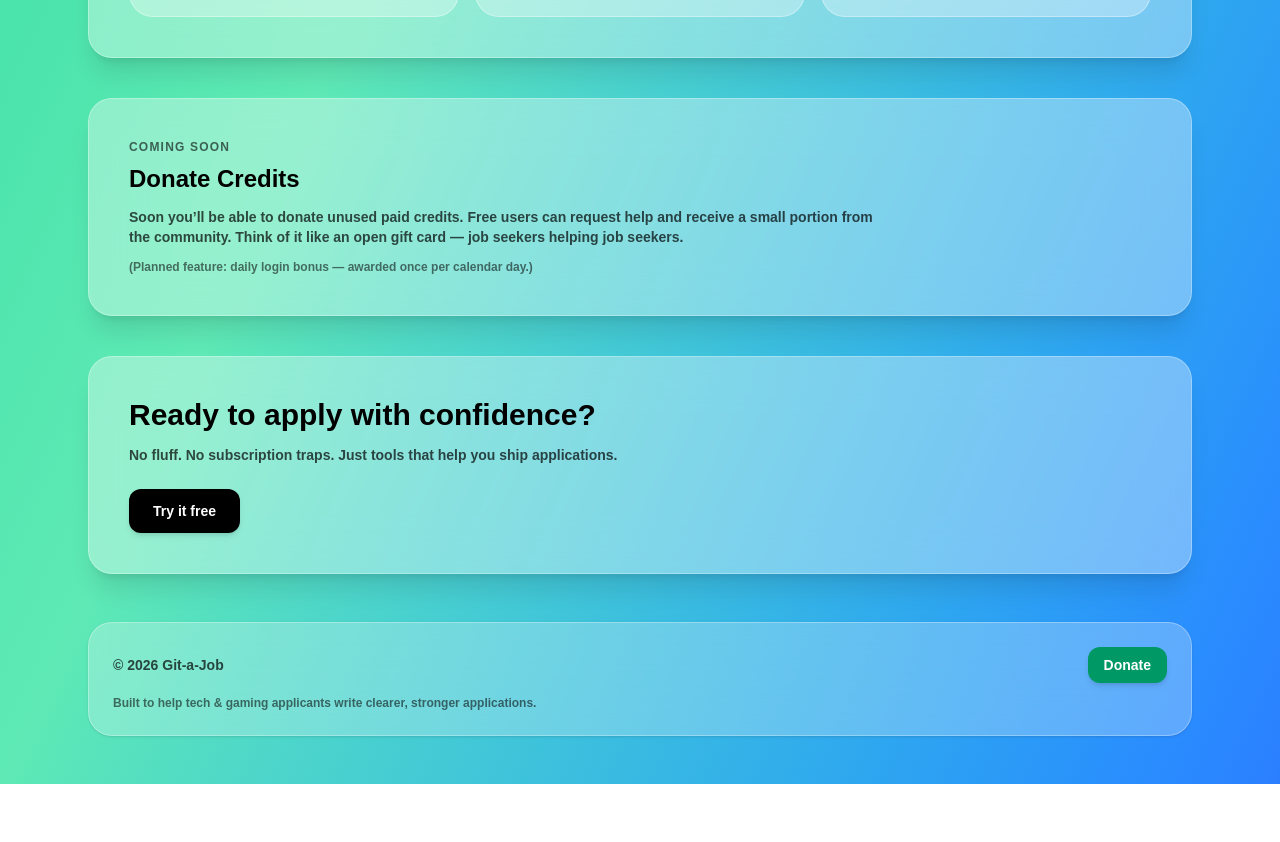
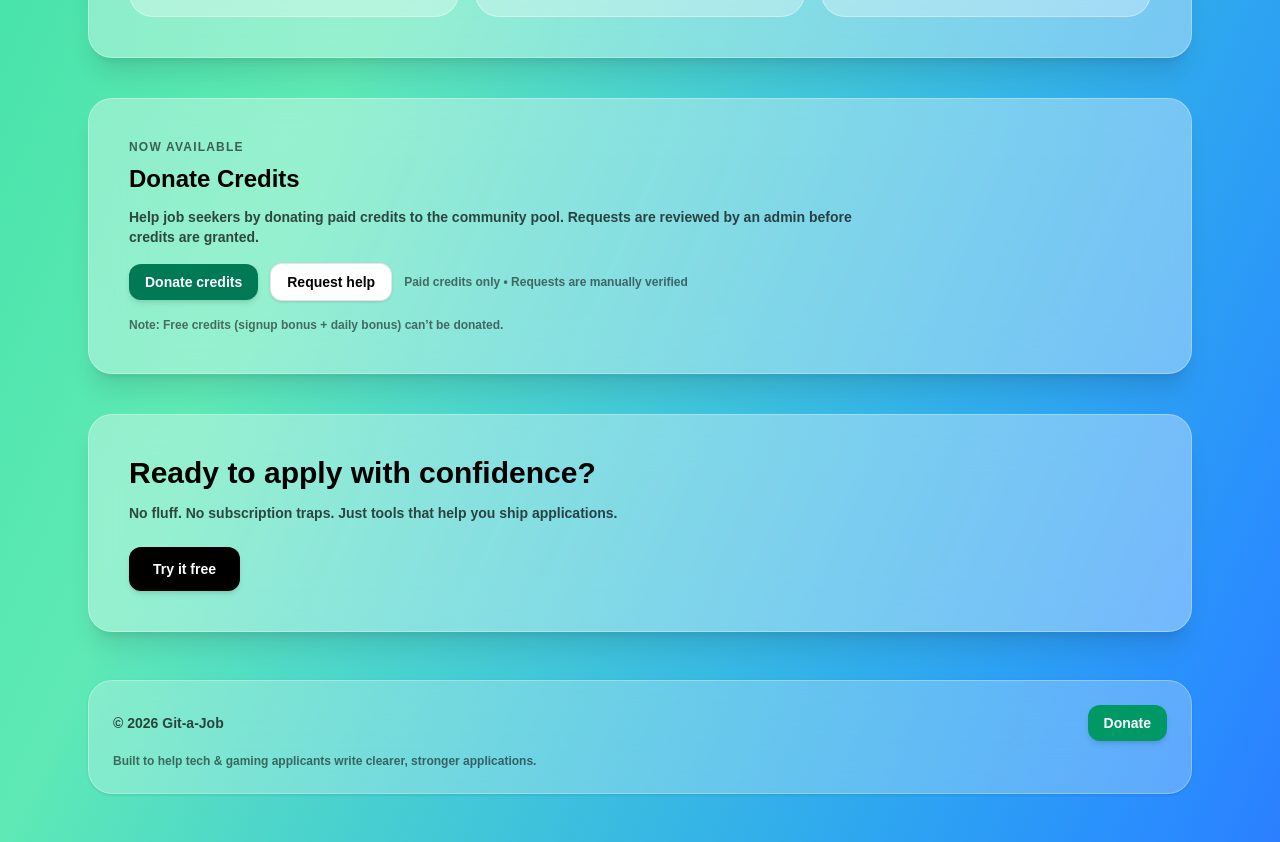
Before and after one commit to KingCarni/Resume-MVP, a Next.js app: page / in a window 1280 px wide. Shown: the part 2060-2902 px from the top of the page. Before the commit the page ends 2844 px from the top, so only its background shows below. Built offline with nearby package versions, Linux system fonts and the light colour scheme; no server answers.

Commit message:
fix: next route handler ctx.params typing #2

```diff
--- a/src/components/landing/DonateCreditsTeaser.tsx
+++ b/src/components/landing/DonateCreditsTeaser.tsx
@@ -1,25 +1,46 @@
 // src/components/landing/DonateCreditsTeaser.tsx
+"use client";
+
+import Link from "next/link";
 
 export default function DonateCreditsTeaser() {
   return (
     <section className="rounded-3xl border border-white/30 bg-white/35 p-6 shadow-xl backdrop-blur-xl sm:p-10">
       <div className="max-w-3xl">
         <div className="text-xs font-black uppercase tracking-widest text-black/60">
-          Coming soon
+          Now available
         </div>
 
-        <h2 className="mt-2 text-2xl font-black text-black">
-          Donate Credits
-        </h2>
+        <h2 className="mt-2 text-2xl font-black text-black">Donate Credits</h2>
 
         <p className="mt-3 text-sm font-semibold text-black/70">
-          Soon you’ll be able to donate unused <span className="font-black">paid</span> credits.
-          Free users can request help and receive a small portion from the community.
-          Think of it like an open gift card — job seekers helping job seekers.
+          Help job seekers by donating{" "}
+          <span className="font-black">paid</span> credits to the community pool.
+          Requests are reviewed by an admin before credits are granted.
         </p>
 
-        <p className="mt-3 text-xs font-extrabold text-black/55">
-          (Planned feature: daily login bonus — awarded once per calendar day.)
+        <div className="mt-4 flex flex-wrap items-center gap-3">
+          <Link
+            href="/account/donate"
+            className="rounded-xl bg-emerald-700 px-4 py-2 text-sm font-black text-white shadow-md transition-all duration-200 hover:scale-[1.02] hover:bg-emerald-800 hover:shadow-lg"
+          >
+            Donate credits
+          </Link>
+
+          <Link
+            href="/account"
+            className="rounded-xl border border-black/10 bg-white px-4 py-2 text-sm font-black text-black shadow-sm transition-all duration-200 hover:scale-[1.02] hover:bg-black/5"
+          >
+            Request help
+          </Link>
+
+          <div className="text-xs font-extrabold text-black/55">
+            Paid credits only • Requests are manually verified
+          </div>
+        </div>
+
+        <p className="mt-4 text-xs font-extrabold text-black/55">
+          Note: Free credits (signup bonus + daily bonus) can’t be donated.
         </p>
       </div>
     </section>
```
